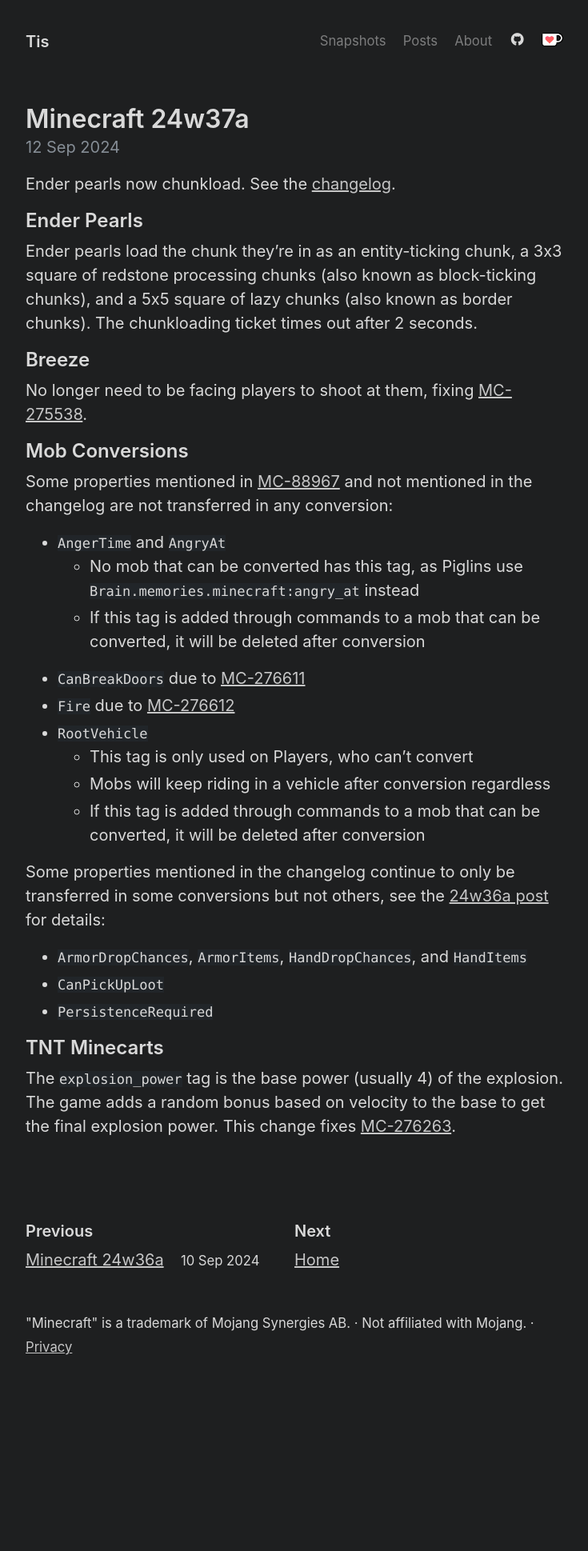
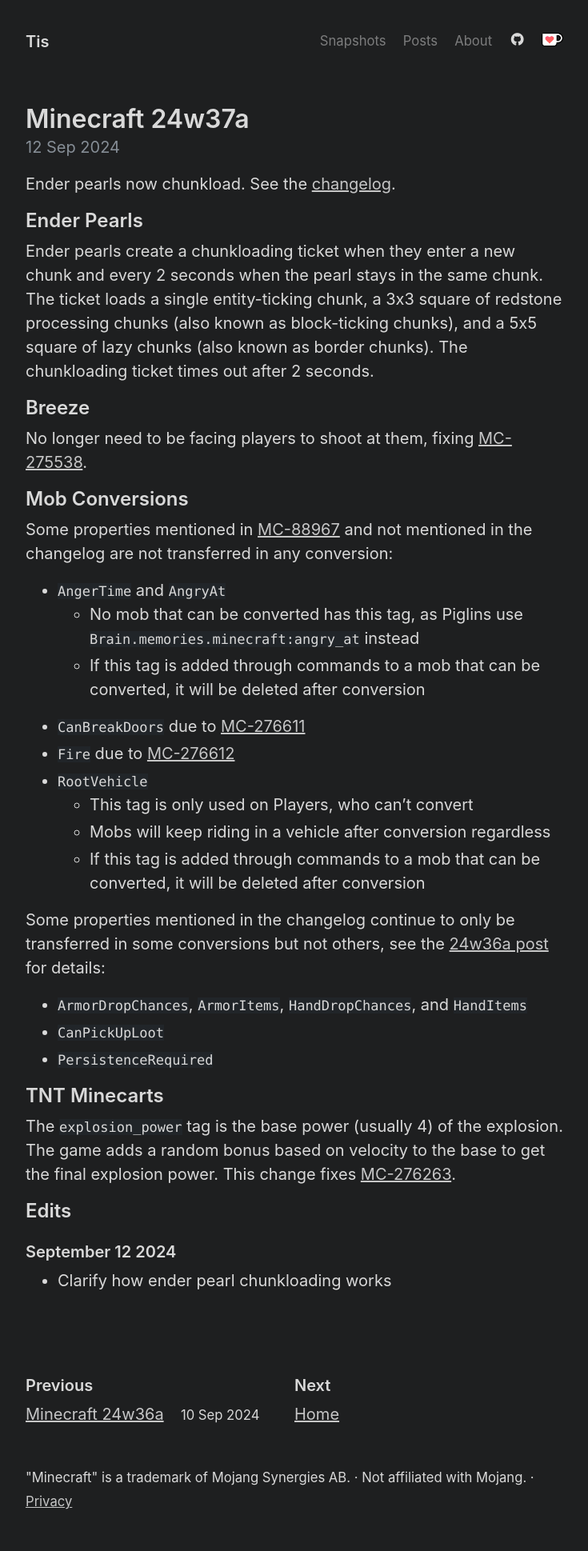
Before and after one commit to Tisawesomeness/tisawesomeness.github.io, a Jekyll site: the page built from snapshots/_posts/2024-09-12-24w37a.md, in a window 1280 px wide. Shown: the whole page at 80% size, without its empty margins (272-1007 px from the left). Built offline with Jekyll 4.4.1, drawn with Linux system fonts in a browser that asks for light colours; comment, search, counter and statistics services are not loaded; before the commit the page ends 1746 px from its top, so only the background shows below that.

Commit message:
Clarify pearl chunkloading

```diff
--- a/snapshots/_posts/2024-09-12-24w37a.md
+++ b/snapshots/_posts/2024-09-12-24w37a.md
@@ -8,7 +8,7 @@
 
 ## Ender Pearls
 
-Ender pearls load the chunk they're in as an entity-ticking chunk, a 3x3 square of redstone processing chunks (also known as block-ticking chunks), and a 5x5 square of lazy chunks (also known as border chunks). The chunkloading ticket times out after 2 seconds.
+Ender pearls create a chunkloading ticket when they enter a new chunk and every 2 seconds when the pearl stays in the same chunk. The ticket loads a single entity-ticking chunk, a 3x3 square of redstone processing chunks (also known as block-ticking chunks), and a 5x5 square of lazy chunks (also known as border chunks). The chunkloading ticket times out after 2 seconds.
 
 ## Breeze
 
@@ -35,3 +35,9 @@
 ## TNT Minecarts
 
 The `explosion_power` tag is the base power (usually 4) of the explosion. The game adds a random bonus based on velocity to the base to get the final explosion power. This change fixes [MC-276263](https://bugs.mojang.com/browse/MC-276263).
+
+## Edits
+
+### September 12 2024
+
+- Clarify how ender pearl chunkloading works
```
